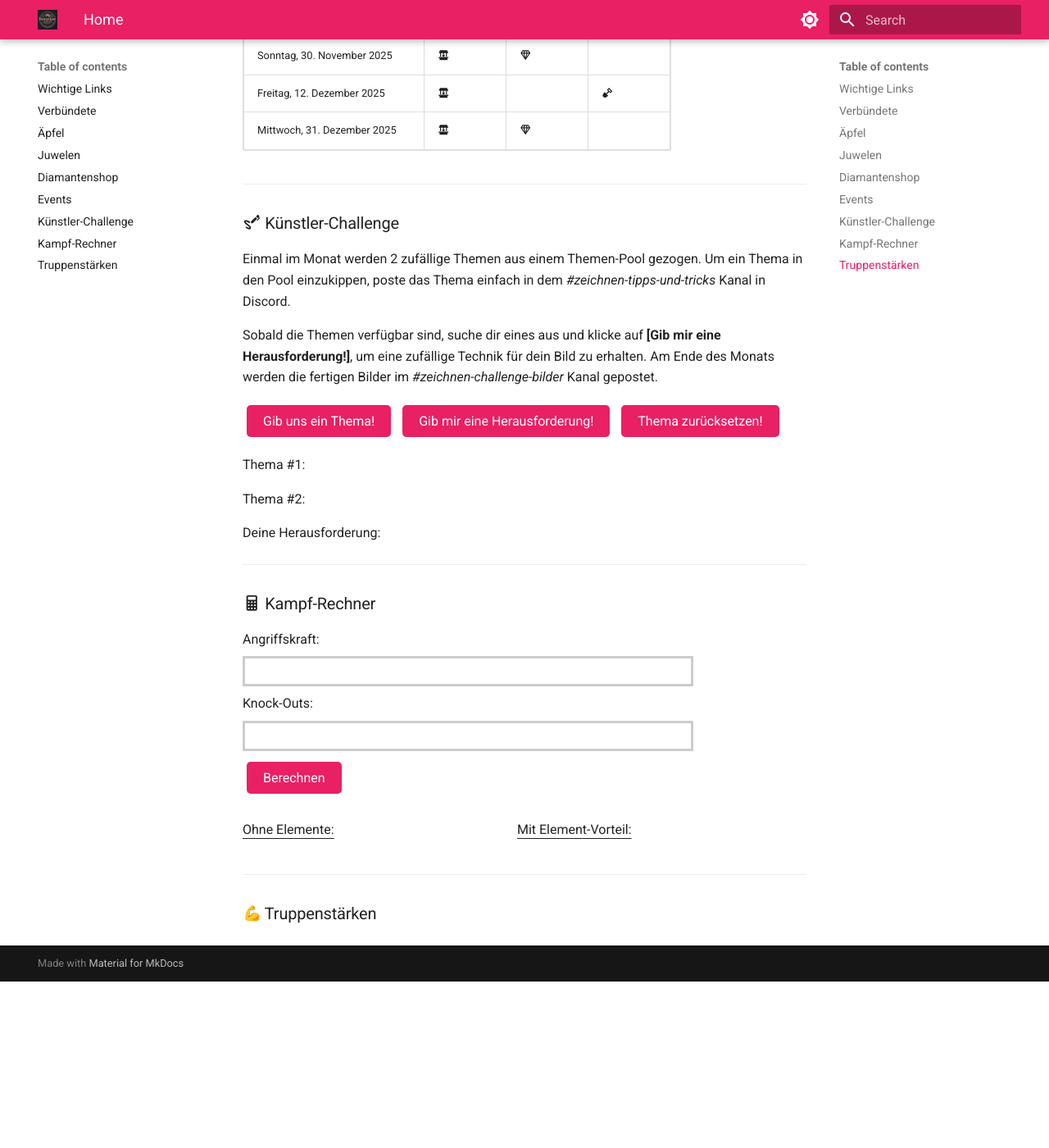
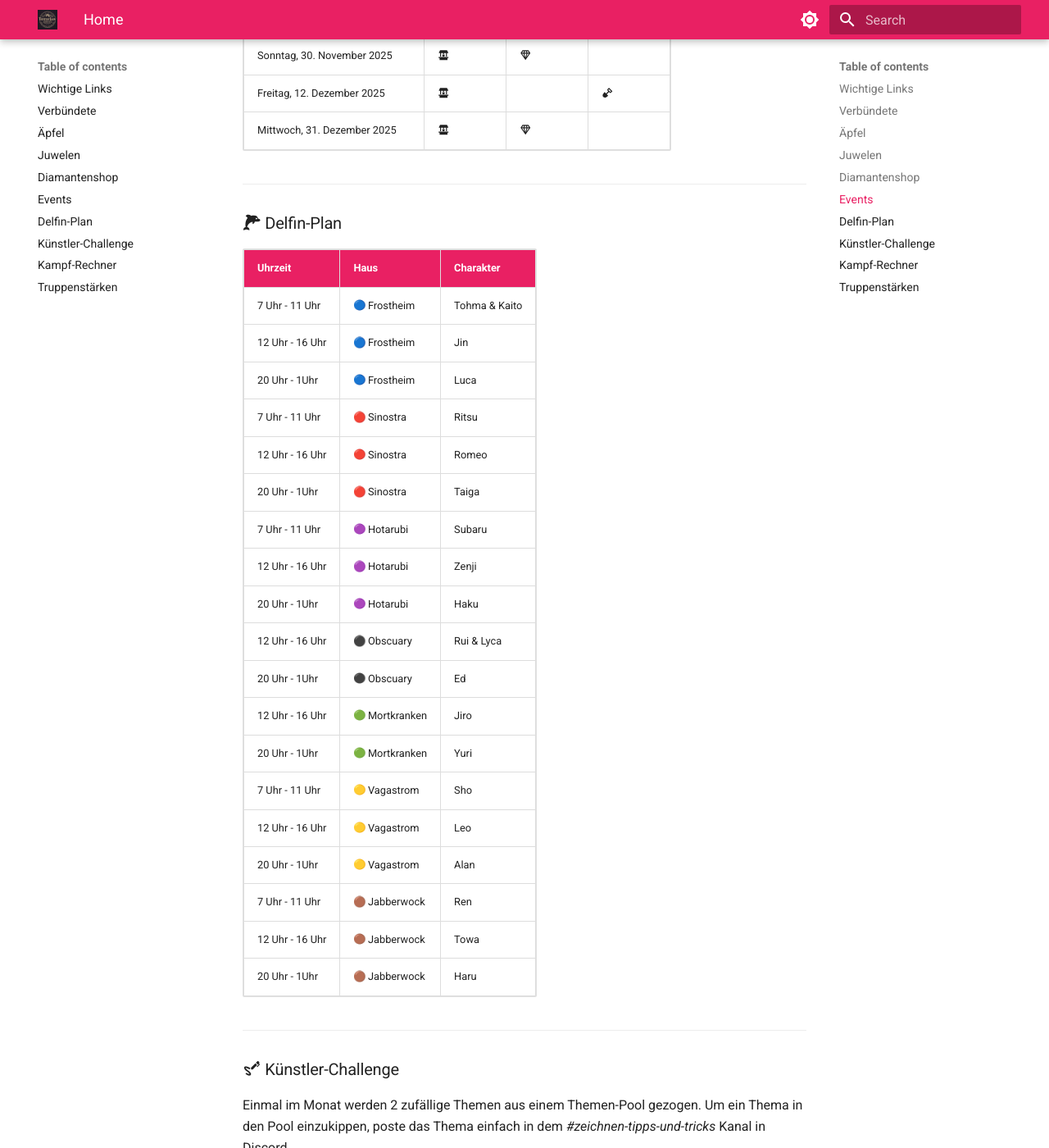
Before and after one commit to v-schipka/terrorluv, an MkDocs documentation site: the page built from docs/index.md, in a window 1280 px wide and 1400 px high, scrolled down 2998 px. Shown: the whole window at 82% size. Built offline with MkDocs 1.6.1 and Material for MkDocs 9.7.7, drawn with Linux system fonts in a browser that asks for light colours; emoji names are drawn with the system emoji font; comment, search, counter and statistics services are not loaded; before the commit the page ends 4195 px from its top, so only the background shows below that.

Commit message:
delfin plan

```diff
--- a/docs/index.md
+++ b/docs/index.md
@@ -66,7 +66,7 @@ Vorhersagen ohne Gewähr :wink:
 | <s>Montag, 31. März 2025</s> | :material-water-well: | | :material-diamond-stone: |
 | <s>Freitag, 14. April 2025</s> |  | :material-shovel: | |
 | <s>Freitag, 18. April 2025</s> | :material-water-well: | :material-shovel: | |
-| Mittwoch, 30. April 2025 | :material-water-well: | | :material-diamond-stone: |
+| <s>Mittwoch, 30. April 2025</s> | :material-water-well: | | :material-diamond-stone: |
 | Freitag, 16. Mai 2025 | :material-water-well: | :material-shovel: | |
 | Samstag, 31. Mai 2025 | :material-water-well: | | :material-diamond-stone: |
 | Freitag, 20. Juni 2025 | :material-water-well: | :material-shovel: | |
@@ -83,6 +83,32 @@ Vorhersagen ohne Gewähr :wink:
 | Sonntag, 30. November 2025 | :material-water-well: | :material-diamond-stone: | |
 | Freitag, 12. Dezember 2025 | :material-water-well: | | :material-shovel: |
 | Mittwoch, 31. Dezember 2025 | :material-water-well: | :material-diamond-stone: | |
+
+<hr>
+
+### :material-dolphin: Delfin-Plan
+
+| Uhrzeit | Haus | Charakter|
+|---------|---------|---------|
+| 7 Uhr - 11 Uhr | :blue_circle: Frostheim | Tohma & Kaito |
+| 12 Uhr - 16 Uhr | :blue_circle: Frostheim | Jin |
+| 20 Uhr - 1Uhr | :blue_circle: Frostheim | Luca |
+| 7 Uhr - 11 Uhr | :red_circle: Sinostra | Ritsu |
+| 12 Uhr - 16 Uhr | :red_circle: Sinostra  | Romeo |
+| 20 Uhr - 1Uhr | :red_circle: Sinostra  | Taiga |
+| 7 Uhr - 11 Uhr | :purple_circle: Hotarubi | Subaru |
+| 12 Uhr - 16 Uhr | :purple_circle: Hotarubi  | Zenji |
+| 20 Uhr - 1Uhr | :purple_circle: Hotarubi  | Haku |
+| 12 Uhr - 16 Uhr | :black_circle: Obscuary  | Rui & Lyca |
+| 20 Uhr - 1Uhr | :black_circle: Obscuary  | Ed |
+| 12 Uhr - 16 Uhr | :green_circle: Mortkranken  | Jiro |
+| 20 Uhr - 1Uhr | :green_circle: Mortkranken  | Yuri |
+| 7 Uhr - 11 Uhr | :yellow_circle: Vagastrom | Sho |
+| 12 Uhr - 16 Uhr | :yellow_circle: Vagastrom  | Leo |
+| 20 Uhr - 1Uhr | :yellow_circle: Vagastrom  | Alan |
+| 7 Uhr - 11 Uhr | :brown_circle: Jabberwock | Ren |
+| 12 Uhr - 16 Uhr | :brown_circle: Jabberwock  | Towa |
+| 20 Uhr - 1Uhr | :brown_circle: Jabberwock  | Haru |
 
 <hr>
 
```
